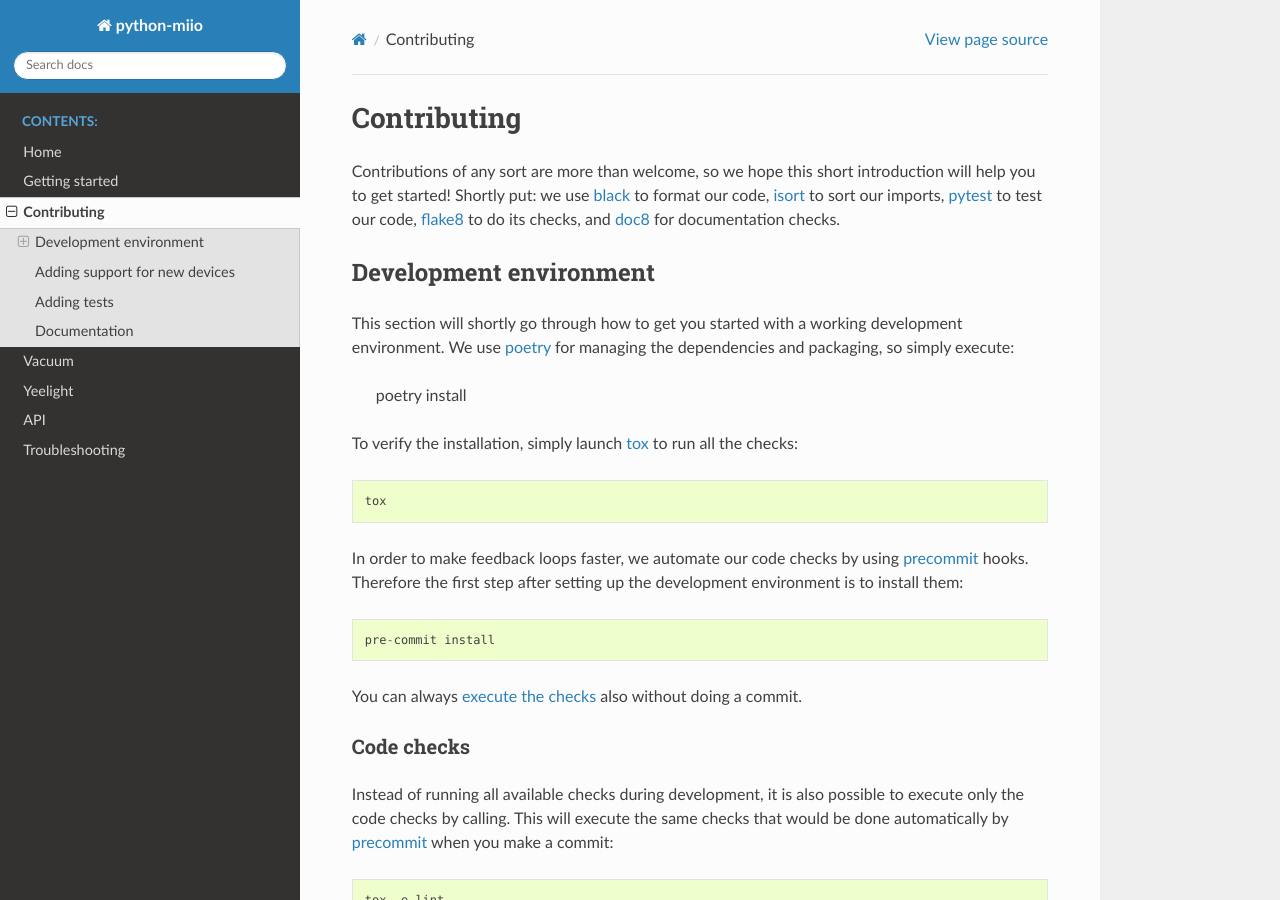
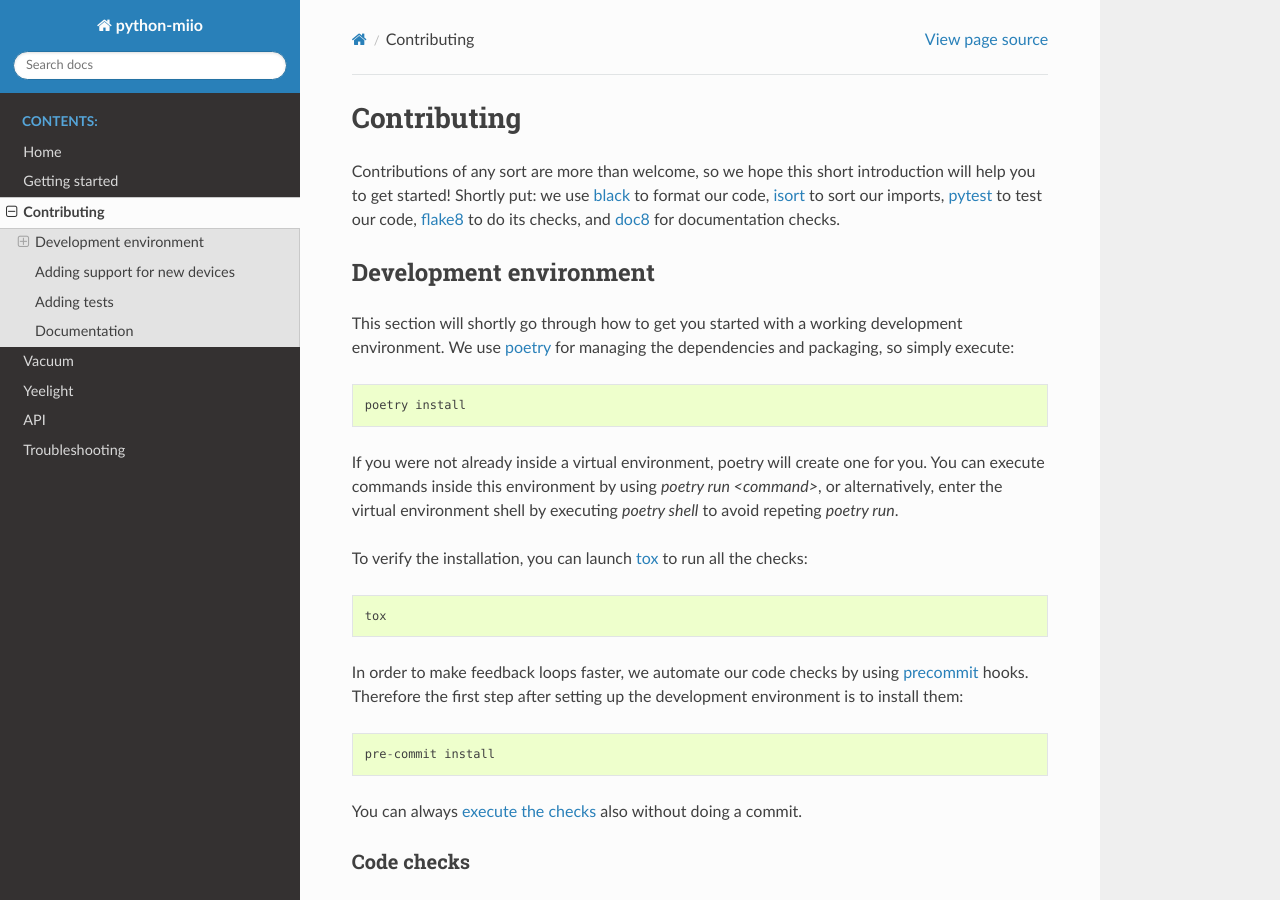
Before and after one commit to rytilahti/python-miio, a Sphinx documentation site: the page built from docs/new_devices.rst, in a window 1280 px wide and 900 px high. Built offline with Sphinx 7.4.7 and the Read the Docs theme 2.0.0, drawn with Linux system fonts in a browser that asks for light colours; pages that are not in the unit, such as notebooks, are missing from menus.

Commit message:
improve poetry usage documentation

```diff
--- a/docs/new_devices.rst
+++ b/docs/new_devices.rst
@@ -10,11 +10,15 @@ Development environment
 -----------------------
 
 This section will shortly go through how to get you started with a working development environment.
-We use `poetry <https://python-poetry.org/>`__ for managing the dependencies and packaging, so simply execute:
+We use `poetry <https://python-poetry.org/>`__ for managing the dependencies and packaging, so simply execute::
 
     poetry install
 
-To verify the installation, simply launch tox_ to run all the checks::
+If you were not already inside a virtual environment, poetry will create one for you.
+You can execute commands inside this environment by using `poetry run <command>`, or alternatively,
+enter the virtual environment shell by executing `poetry shell` to avoid repeting `poetry run`.
+
+To verify the installation, you can launch tox_ to run all the checks::
 
     tox
 
```
